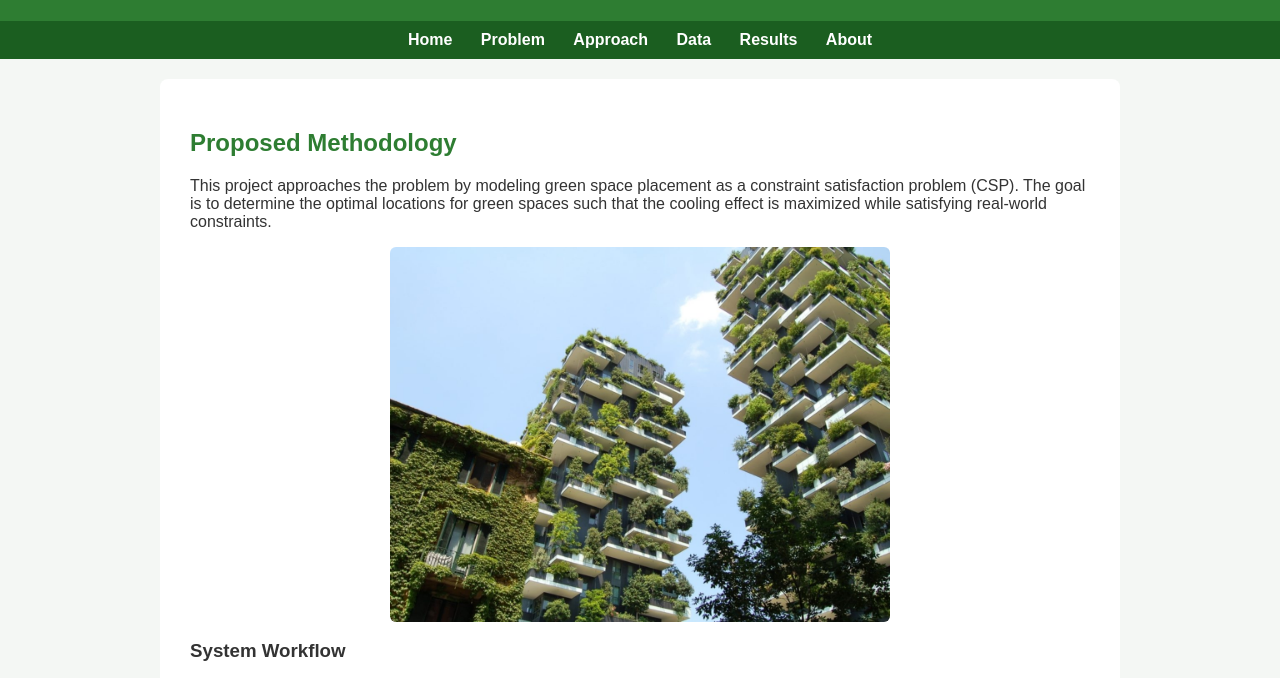
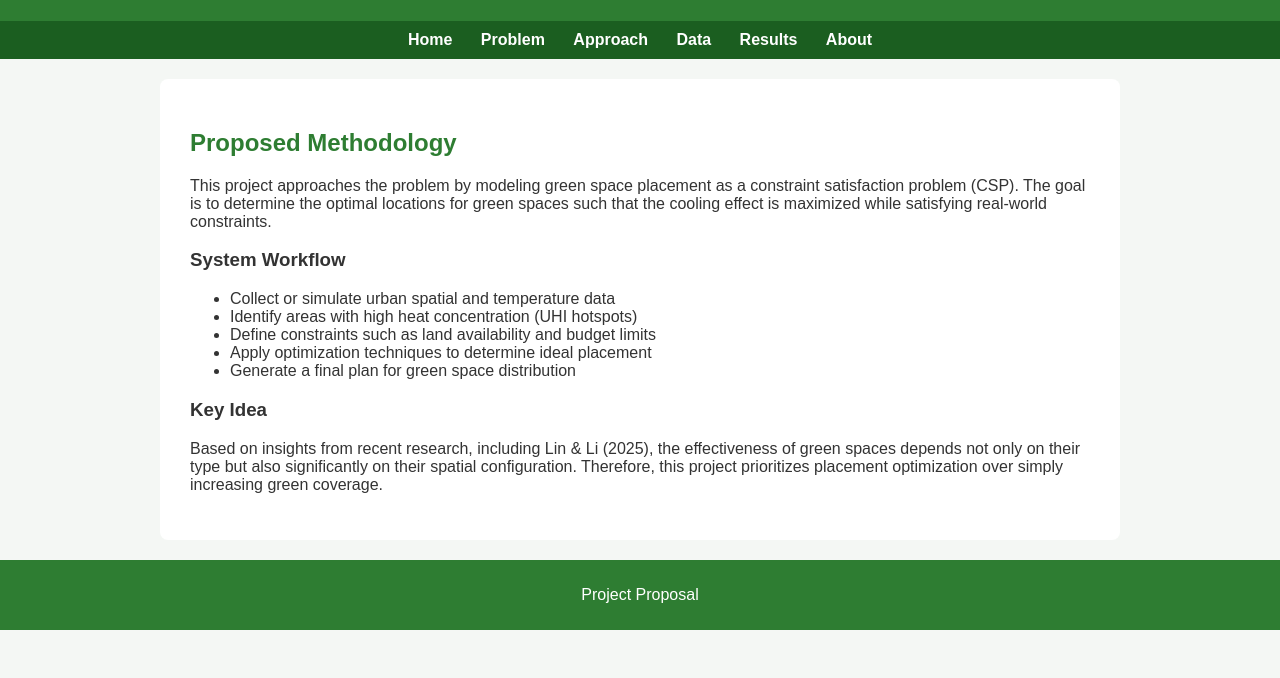
Before and after one commit to uldren-7/pbl3, a plain HTML site: page approach.html in a window 1280 px wide. Shown: the part 99-777 px from the top of the page. Drawn offline with Linux system fonts and the light colour scheme.

Commit message:
Update approach.html

```diff
--- a/approach.html
+++ b/approach.html
@@ -23,8 +23,6 @@
 This project approaches the problem by modeling green space placement as a constraint satisfaction problem (CSP). The goal is to determine the optimal locations for green spaces such that the cooling effect is maximized while satisfying real-world constraints.
 </p>
 
-<img src="3.jpg" alt="System architecture diagram">
-
 <h3>System Workflow</h3>
 <ul>
     <li>Collect or simulate urban spatial and temperature data</li>
```
